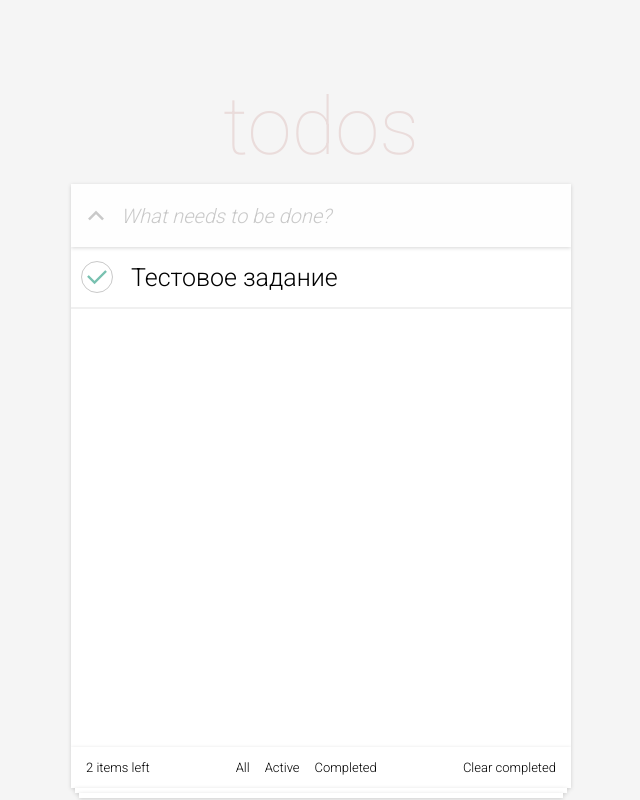
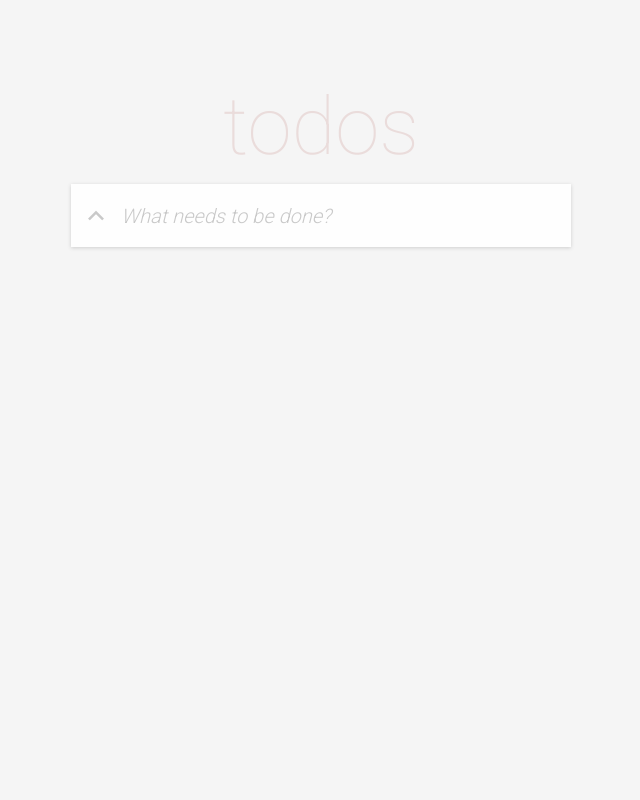
Before and after one commit to Edgallen/react-todo, a React (Create React App) app: page / in a window 1280 px wide. Shown: the whole page, without its empty margins (319-959 px from the left). Built offline with nearby package versions, Linux system fonts and the light colour scheme.

Commit message:
contextProvider

```diff
--- a/src/components/app/App.tsx
+++ b/src/components/app/App.tsx
@@ -1,13 +1,18 @@
 import React from 'react';
+import { TodoProvider } from '../../services/todoContext';
 import TodoForm from '../todoForm/todoForm';
 import TodoList from '../todoList/todoList';
 import './App.css';
 
 function App() {
+
+
   return (
     <section className='app'>
-      <TodoForm />
-      <TodoList />
+      <TodoProvider>
+        <TodoForm />
+        <TodoList />
+      </TodoProvider>
     </section>
   );
 }
--- a/src/components/todoForm/todoForm.tsx
+++ b/src/components/todoForm/todoForm.tsx
@@ -1,12 +1,22 @@
-import React, { useState } from 'react';
+import React, { useContext, useEffect, useState } from 'react';
+import { TodoContext } from '../../services/todoContext';
 import './todoForm.css';
 
 const TodoForm = () => {
   const [showTodos, setShowTodos] = useState<boolean>(false);
   const [newTodo, setNewTodo] = useState<string>('');
 
+  const { showList, toggleList } = useContext(TodoContext);
+
+  useEffect(() => {
+    console.log(showList)
+  }, [showList])
+
+
   const handleArrowClick = () => {
-    setShowTodos(!showTodos);
+    if (toggleList) {
+      toggleList();
+    }
   };
 
   const handleInputChange = (e: React.ChangeEvent<HTMLInputElement>) => {
@@ -21,7 +31,7 @@ const TodoForm = () => {
         className='todo__form'
       >
         <i
-          className={`ri-arrow-up-s-line todo__arrow ${showTodos ? 'todo__arrow__active' : ''}`}
+          className={`ri-arrow-up-s-line todo__arrow ${showList ? 'todo__arrow__active' : ''}`}
           onClick={handleArrowClick}
         ></i>
         <input
--- a/src/components/todoList/todoList.css
+++ b/src/components/todoList/todoList.css
@@ -1,14 +1,21 @@
 .list {
   margin: 0;
+  overflow: hidden;
+  height: 0px;
+  transition: 1s;
+}
+
+.list__show {
+  height: 500px;
 }
 
 .list__container {
   display: flex;
   flex-direction: column;
+  overflow: hidden;
   width: 500px;
   background-color: #FFFFFF;
   box-shadow: rgba(0, 0, 0, 0.16) 0px 1px 4px;
-  height: 500px;
   margin: 0;
 }
 
@@ -53,7 +60,7 @@
   flex-direction: row;
   align-items: center;
   justify-content: space-between;
-  box-shadow: rgba(0, 0, 0, 0.16) 0px 1px 4px;
+  box-shadow: rgba(0, 0, 0, 0.3) 0px 1px 4px;
   font-size: 13px;
   font-weight: 300;
   padding-left: 15px;
--- a/src/components/todoList/todoList.tsx
+++ b/src/components/todoList/todoList.tsx
@@ -1,9 +1,12 @@
-import React from 'react';
+import React, { useContext, useEffect } from 'react';
+import { TodoContext } from '../../services/todoContext';
 import './todoList.css'
 
 const TodoList = () => {
+  const { showList } = useContext(TodoContext);
+
   return (
-    <div className='list'>
+  <div className={`list ${showList ? 'list__show' : ''}`}>
       <ul className='list__container'>
         <li className='list__item'>
           <div className='list__circle'></div>
--- /dev/null
+++ b/src/services/todoContext.tsx
@@ -0,0 +1,42 @@
+import React, { createContext, Dispatch, FC, SetStateAction, useState } from "react";
+import { TTodoItem } from "../types";
+
+interface IThemeContext {
+  showList: boolean;
+  toggleList?: () => void;
+  todos: Array<TTodoItem>;
+  setTodos?: () => void;
+}
+
+const defaultState = {
+  showList: false,
+  todos: []
+}
+
+export const TodoContext = createContext<IThemeContext>(defaultState);
+
+type TTodoProvider = {
+  children: React.ReactNode
+}
+
+export const TodoProvider: FC<TTodoProvider> = ({ children }) => {
+  const [showList, setShowList] = useState(defaultState.showList);
+  const [todos, setTodos] = useState(defaultState.todos);
+
+  const toggleList = () => {
+    setShowList(!showList);
+    console.log('Сработало')
+  };
+
+  return (
+    <TodoContext.Provider
+      value={{
+        showList,
+        toggleList,
+        todos
+      }}
+    >
+      {children}
+    </TodoContext.Provider>
+  )
+};
--- /dev/null
+++ b/src/types/index.ts
@@ -0,0 +1,9 @@
+export type TTodoItem = {
+  text: string,
+  status: 'Active' | 'Complete'
+}
+
+export interface ITodoContext {
+  showList: boolean,
+  todos: Array<TTodoItem>;
+}
```
Lines whose indentation alone changed are shown as unchanged.
